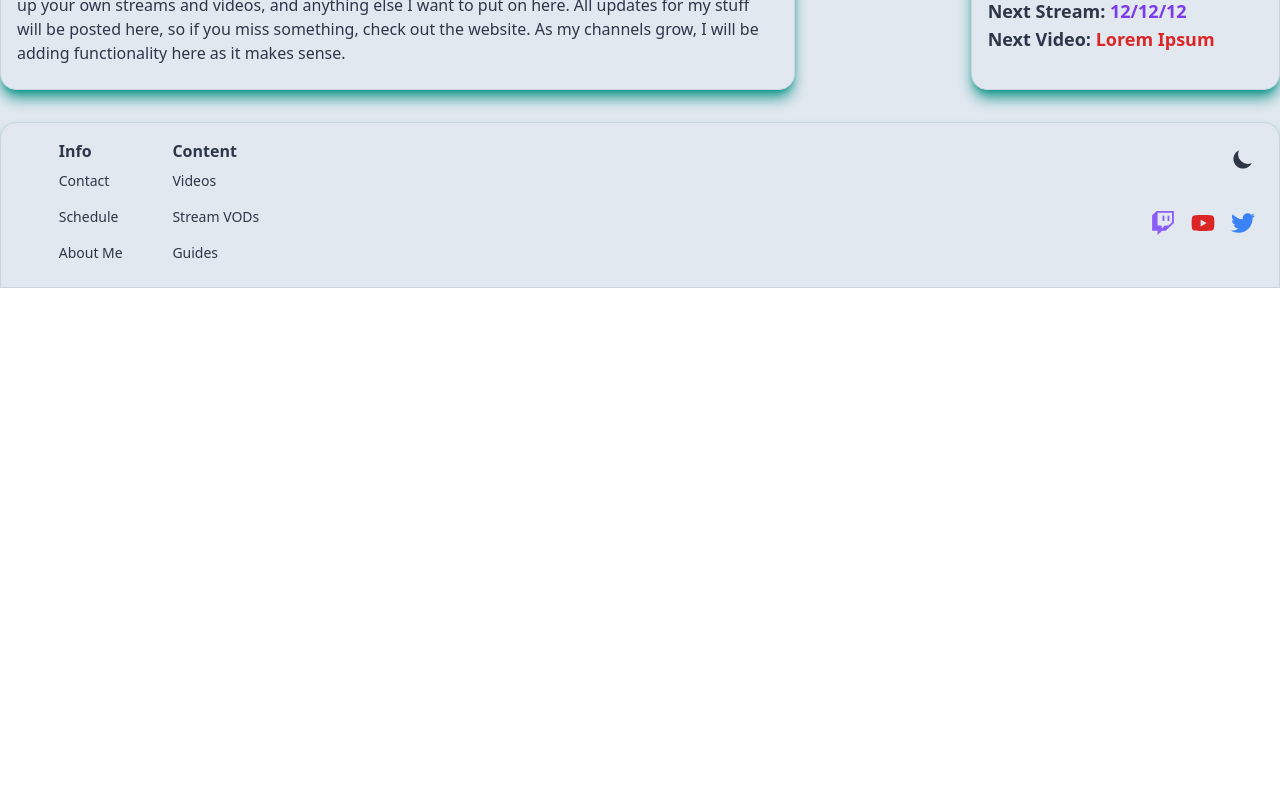
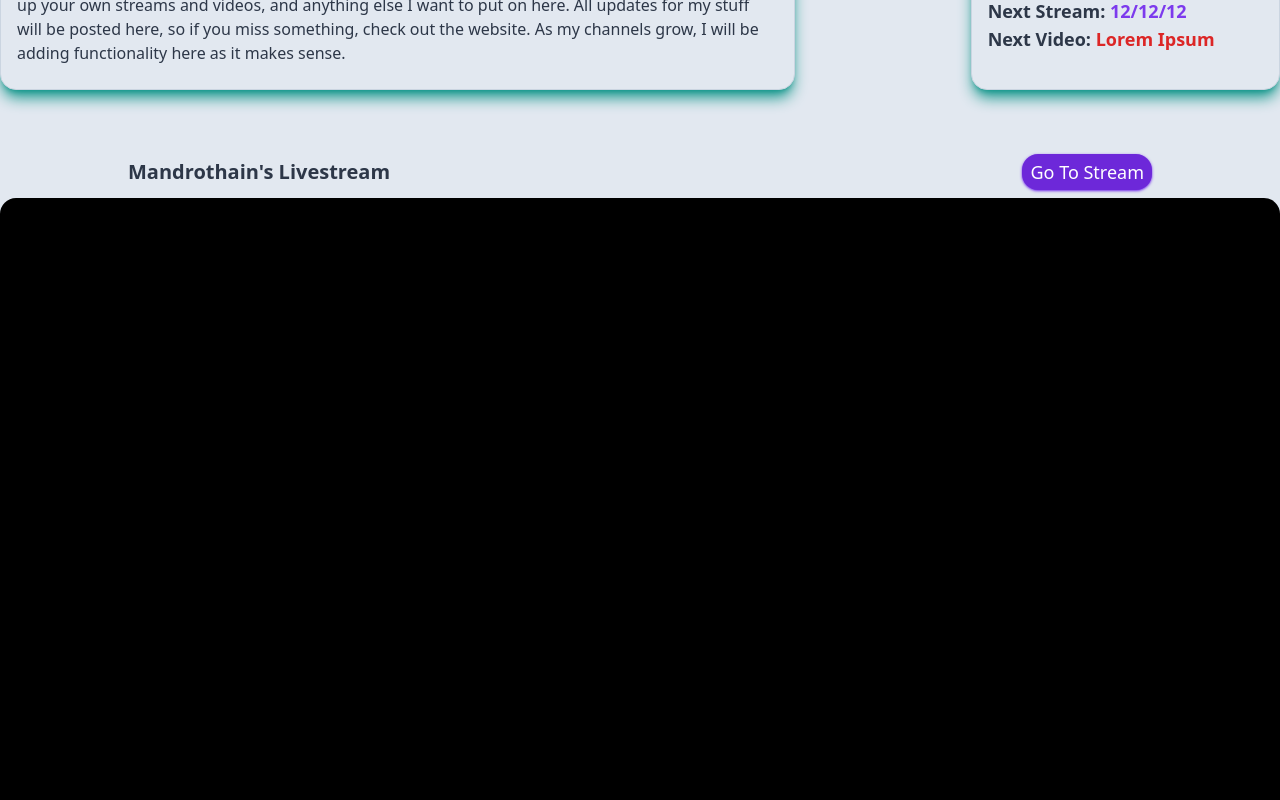
Before and after one commit to JohnESwan3/mandrothain, a Next.js app: page / in a window 1280 px wide. Shown: the part 880-1680 px from the top of the page. Before the commit the page ends 1168 px from the top, so only its background shows below. Built offline with nearby package versions, Linux system fonts and the light colour scheme.

Commit message:
Basic Twitch section - No API Yet

```diff
--- a/components/Home/Content.tsx
+++ b/components/Home/Content.tsx
@@ -59,9 +59,11 @@ const Content = () => {
                 Mt Dew Zero
               </span>
             </p>
+            {/*Twitch API*/}
             <p>
               Playing: <span className="text-violet-600">None</span>
             </p>
+            {/*Sanity*/}
             <p>
               Next Stream: <span className="text-violet-600">12/12/12</span>
             </p>
--- /dev/null
+++ b/components/TwitchStream.tsx
@@ -0,0 +1,27 @@
+import React from "react";
+import { FaTwitch } from "react-icons/fa";
+
+const TwitchStream = () => {
+  return (
+    // Need Twitch API
+    <section className="max-w-7xl mx-auto py-8">
+      <div className="mb-2 flex flex-row justify-between max-w-5xl mx-auto items-center object-center">
+        <div className="flex flex-row ">
+          <h1 className="text-primary text-xl font-semibold">
+            Mandrothain's Livestream
+          </h1>
+        </div>
+        <div>
+          <a href="https://www.twitch.tv/mandrothain" target="_blank">
+            <button className="text-lg border-primary shadow shadow-violet-600 bg-violet-700 px-2 py-1 rounded-2xl text-white hover:bg-violet-600 hover:shadow-violet-900 hover:shadow-lg hover:scale-105 transition-all duration-100 ease-in">
+              Go To Stream
+            </button>
+          </a>
+        </div>
+      </div>
+      <div className="w-[426px] h-[240px] md:w-[640px] md:h-[360px] lg:w-[845px] lg:h-[475px] xl:w-[1280px] xl:h-[720px] bg-black mx-auto rounded-2xl"></div>
+    </section>
+  );
+};
+
+export default TwitchStream;
--- a/pages/index.tsx
+++ b/pages/index.tsx
@@ -3,6 +3,7 @@ import Head from "next/head";
 import MainBanner from "../components/Home/MainBanner";
 import SocialCards from "../components/SocialCards";
 import Content from "../components/Home/Content";
+import TwitchStream from "../components/TwitchStream";
 
 const Home: NextPage = () => {
   return (
@@ -14,6 +15,7 @@ const Home: NextPage = () => {
       <MainBanner />
       <SocialCards />
       <Content />
+      <TwitchStream />
     </div>
   );
 };
```
